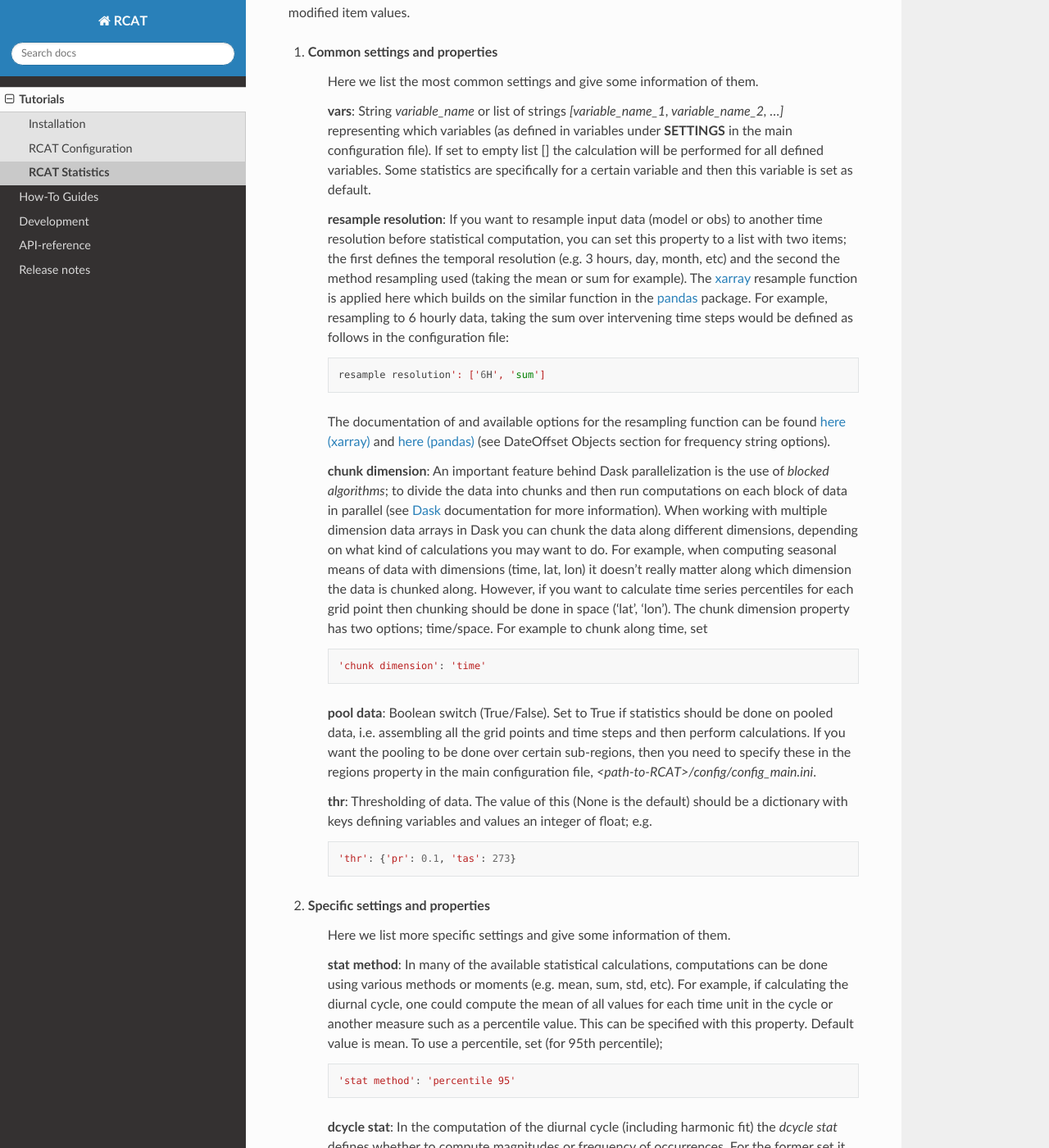
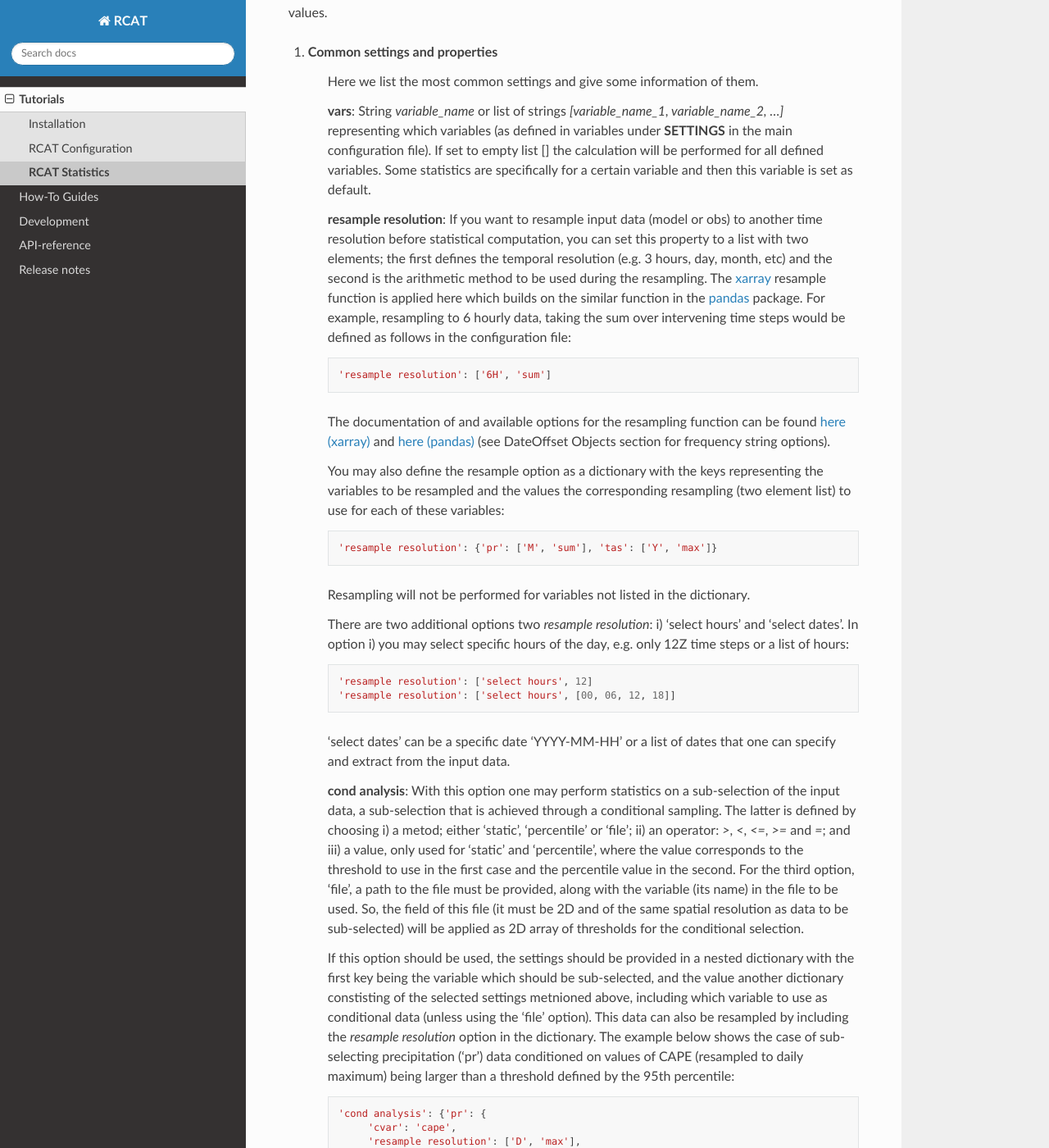
Before and after one commit to jplind79/RCAT, a Sphinx documentation site: the page built from docs/statistics.rst, in a window 1280 px wide and 1400 px high, scrolled down 676 px. Shown: the whole window at 82% size. Built offline with Sphinx 7.4.7 and the Read the Docs theme 2.0.0, drawn with Linux system fonts in a browser that asks for light colours; some of the changed text lies outside the part shown.

Commit message:
Added user case 4

```diff
--- a/docs/statistics.rst
+++ b/docs/statistics.rst
@@ -3,8 +3,8 @@
 RCAT Statistics
 ===============
 
-In the **STATISTICS** section in the file config_main.ini you specify the
-statistics to be done, in a Python dictionary structure.
+In the **STATISTICS** section in the file config_main.ini you specify which
+statistics to calculate, in a dictionary structure.
 
 ::
 
@@ -20,17 +20,17 @@
 The keys in stats are the statistical measures and values provides the
 settings/configurations to be applied to the specific statistical calculation.
 The statistics that are currently available in RCAT and their default settings
-are given in the `RCAT Statistics <stats_control_functions>` module. Some
+are given in the :ref:`RCAT Statistics <stats_control_functions>` module. Some
 related information is also found in the API-reference :ref:`Statistics
-<statistics_functions>`. In particular, the default_stats_config function in
+<statistics_functions>`. In particular, the *default_stats_config* function in
 that module specifies the statistics possible to calculate along with their
 properties. Many of the properties (or settings) are common for each of the
-measures, for example resample resolution, thr or chunk dimension, while others
-may be specific for the kind of statistics.
+measures, for example *resample resolution*, *thr* (threshold) or *chunk
+dimension*, while others may be specific for the kind of statistics.
 
 If you set *default* as the key value in stats, as is the case for *annual cycle*
 in the code snippet above, then (obviously) the default settings will be used.
-To modify the settings, the key value should be set to a dictionary containing
+To modify the settings, create a dictionary containing
 the particular properties to be modified as keys and values with the modified
 item values.
 
@@ -46,9 +46,9 @@
 
     **resample resolution**: If you want to resample input data (model or obs)
     to another time resolution before statistical computation, you can set this
-    property to a list with two items; the first defines the temporal
-    resolution (e.g. 3 hours, day, month, etc) and the second the method
-    resampling used (taking the mean or sum for example).  The `xarray
+    property to a list with two elements; the first defines the temporal
+    resolution (e.g. 3 hours, day, month, etc) and the second is the arithmetic
+    method to be used during the resampling. The `xarray
     <http://xarray.pydata.org>`_ resample function is applied here which builds
     on the similar function in the `pandas <https://pandas.pydata.org/>`_
     package. For example, resampling to 6 hourly data, taking the sum over
@@ -57,7 +57,7 @@
 
     ::
 
-       resample resolution': ['6H', 'sum']
+        'resample resolution': ['6H', 'sum']
 
     The documentation of and available options for the resampling function can
     be found `here (xarray)
@@ -66,6 +66,62 @@
     <https://pandas.pydata.org/pandas-docs/stable/user_guide/timeseries.html>`_
     (see DateOffset Objects section for frequency string options).
 
+    You may also define the resample option as a dictionary with the keys
+    representing the variables to be resampled and the values the corresponding
+    resampling (two element list) to use for each of these variables:
+
+    ::
+
+        'resample resolution': {'pr': ['M', 'sum'], 'tas': ['Y', 'max']}
+
+    Resampling will not be performed for variables not listed in the dictionary.
+
+    There are two additional options two *resample resolution*: i) 'select
+    hours' and 'select dates'. In option i) you may select specific hours of the
+    day, e.g. only 12Z time steps or a list of hours:
+
+    ::
+
+        'resample resolution': ['select hours', 12]
+        'resample resolution': ['select hours', [00, 06, 12, 18]]
+
+    'select dates' can be a specific date 'YYYY-MM-HH' or a list of dates that
+    one can specify and extract from the input data.
+
+
+    **cond analysis**: With this option one may perform statistics on a
+    sub-selection of the input data, a sub-selection that is achieved through a
+    conditional sampling. The latter is defined by choosing i) a metod; either 'static',
+    'percentile' or 'file'; ii) an operator: *>*, *<*, *<=*, *>=* and *=*; and
+    iii) a value, only used for 'static' and 'percentile', where the value
+    corresponds to the threshold to use in the first case and the percentile value in
+    the second. For the third option, 'file', a path to the file must be
+    provided, along with the variable (its name) in the file to be used. So, the
+    field of this file (it must be 2D and of the same spatial resolution as data to
+    be sub-selected) will be applied as 2D array of thresholds for the
+    conditional selection.
+
+    If this option should be used, the settings should be provided in a nested
+    dictionary with the first key being the variable which should be
+    sub-selected, and the value another dictionary constisting of the selected
+    settings metnioned above, including which variable to use as conditional
+    data (unless using the 'file' option). This data can also be resampled by
+    including the *resample resolution* option in the dictionary. The example
+    below shows the case of sub-selecting precipitation ('pr') data conditioned
+    on values of CAPE (resampled to daily maximum) being larger than a threshold
+    defined by the 95th percentile:
+
+    ::
+
+       'cond analysis': {'pr': {
+            'cvar': 'cape',
+            'resample resolution': ['D', 'max'],
+            'type': 'percentile',
+            'operator': '>',
+            'value': 95}
+            }
+
+
     **chunk dimension**: An important feature behind Dask parallelization is
     the use of *blocked algorithms*; to divide the data into chunks and then
     run computations on each block of data in parallel (see `Dask
@@ -73,21 +129,23 @@
     working with multiple dimension data arrays in Dask you can chunk the data
     along different dimensions, depending on what kind of calculations you may
     want to do. For example, when computing seasonal means of data with
-    dimensions (time, lat, lon) it doesn't really matter along which dimension
-    the data is chunked along. However, if you want to calculate time series
-    percentiles for each grid point then chunking should be done in space
-    ('lat', 'lon'). The chunk dimension property has two options; time/space.
+    dimensions (time, lat, lon) it doesn't matter along which dimension
+    the data is chunked along. However, if you want to calculate percentiles based on time series
+    in each grid point then chunking should be done along the spatial dimensions.
+    The chunk dimension property has two options; time/space.
     For example to chunk along time, set
 
     ::
 
-       'chunk dimension': 'time'
+        'chunk dimension': 'time'
 
-    **pool data**: Boolean switch (True/False). Set to True if statistics should
+    **pool data**: **Not yet implemented!**
+    Boolean switch (True/False). Set to True if statistics should
     be done on pooled data, i.e. assembling all the grid points and time steps
     and then perform calculations. If you want the pooling to be done over
     certain sub-regions, then you need to specify these in the regions property
     in the main configuration file, *<path-to-RCAT>/config/config_main.ini*.
+
 
     **thr**: Thresholding of data. The value of this (None is the default)
     should be a dictionary with keys defining variables and values an integer
@@ -95,10 +153,13 @@
 
     ::
 
-       'thr': {'pr': 0.1, 'tas': 273}
+        'thr': {'pr': 0.1, 'tas': 273}
 
 #. Specific settings and properties
-    Here we list more specific settings and give some information of them.
+    Here we list and describe more specific settings. For some statistical
+    calculations, more information on the required settings and their
+    descriptions can be found in in the API-reference :ref:`Statistics
+    <statistics_functions>`
 
     **stat method**: In many of the available statistical calculations,
     computations can be done using various methods or moments (e.g. mean, sum,
@@ -123,15 +184,6 @@
     if you want to compare data sets with different temporal resolution (this
     can also be achieved with the *resample resolution* option).
 
-    **normalized** (in pdf): Boolean switch. With normalization, the normalized
-    contribution (by the total mean) from each bin interval in the pdf (or
-    frequency intensity distribution) is computed.
-
-    **normalized** (in Rxx): In the Rxx function (see
-    `statistics <statistics_functions>` module) the counts above the
-    threshold is normalized by the total number of values if this property is
-    set to True.
-
     **moment stat**: The moment statistical calculation involve a basic
     calculation on the data, such as means, sums or standard deviations. It is
     basically the same as the resample resolution property and the *moment
@@ -142,10 +194,23 @@
 
        'moment stat': ['Y', 'max']
 
+    If the first element in the list is set to 'all', the statistical
+    measure (second element of list) will be computed over all the values in the
+    temporal dimension -- essentially producing a 2D output field.
+
+    **normalized** (in pdf): Boolean switch. With normalization, the normalized
+    contribution (by the total mean) from each bin interval in the pdf (or
+    frequency intensity distribution) is computed.
+
+    **normalized** (in Rxx): In the Rxx function (see
+    :ref:`statistics <statistics_functions>` module) the counts above the
+    threshold is normalized by the total number of values if this property is
+    set to True.
+
 #. How do you add new statistical methods to RCAT?  The code in RCAT is heavily
    based on `xarray <http://xarray.pydata.org/>`_ as well as `dask
    <https://docs.dask.org/>`_. Xarray has been interfaced closely with dask
-   applications so much of the things that can be done in xarray, like many
+   applications so many of the operations that can be done in xarray, like many
    (basic) statistical calculations, are already dask compliant and therefore
    relatively easy to implement in RCAT. If you would like to include any new
    such feature, have a look in the :ref:`RCAT Statistics
--- a/docs/usecase3.rst
+++ b/docs/usecase3.rst
@@ -62,10 +62,10 @@
 
 ::
 
-    output dir = /nobackup/rossby22/sm_petli/analysis/test_dcycle_analysis
+    output dir = <path-to-output-directory>
 
     variables = {
-        'pcape': {'freq': '3H',
+        'pcape': {'freq': '3hr',
                   'units': 'J/kg',
                   'scale factor': None,
                   'offset factor': None,
```
Also changed, not shown: README.md (+14 -8 lines), docs/howto.rst (+3 -6 lines), docs/usecase4.rst (added, +204 -0 lines).
